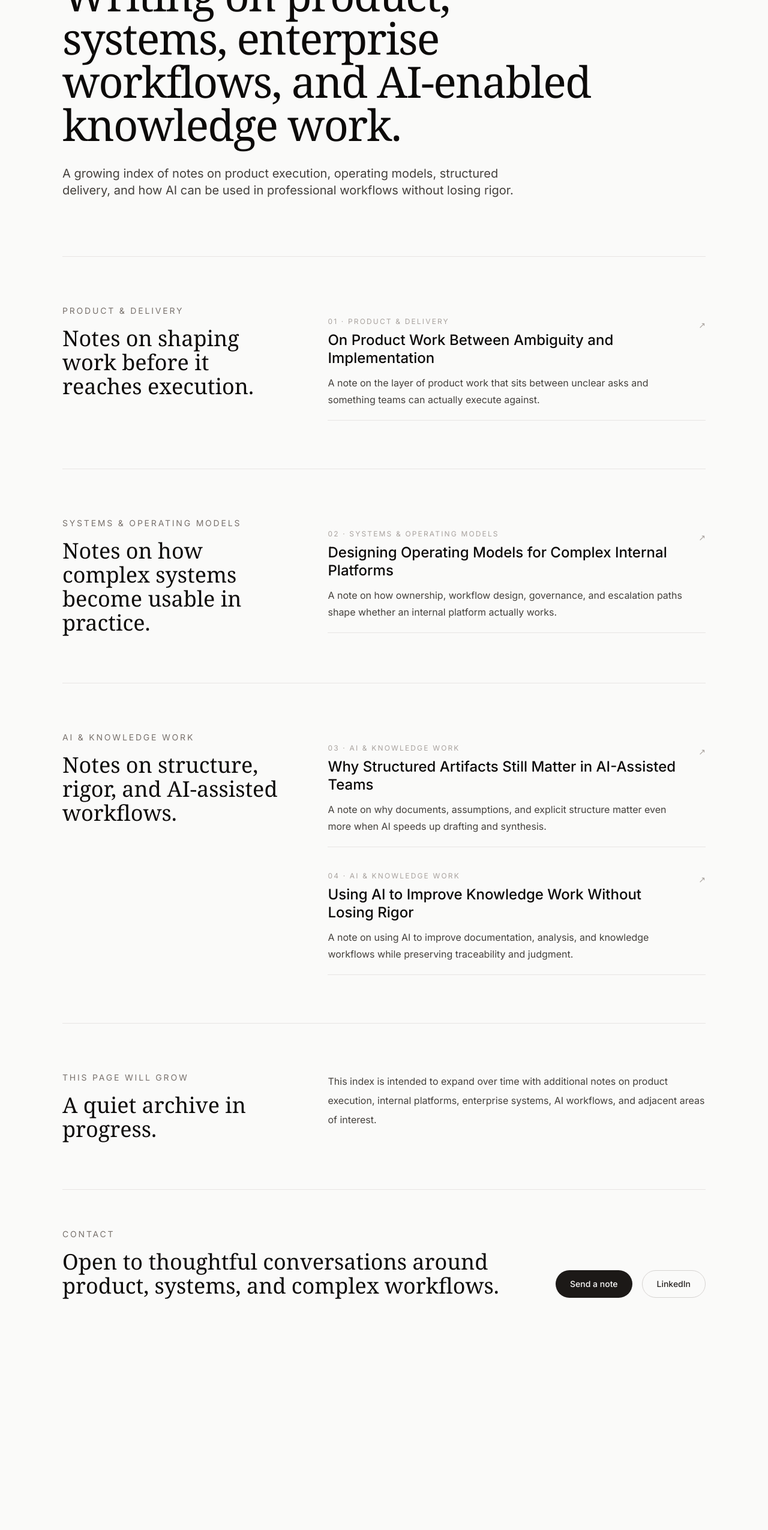
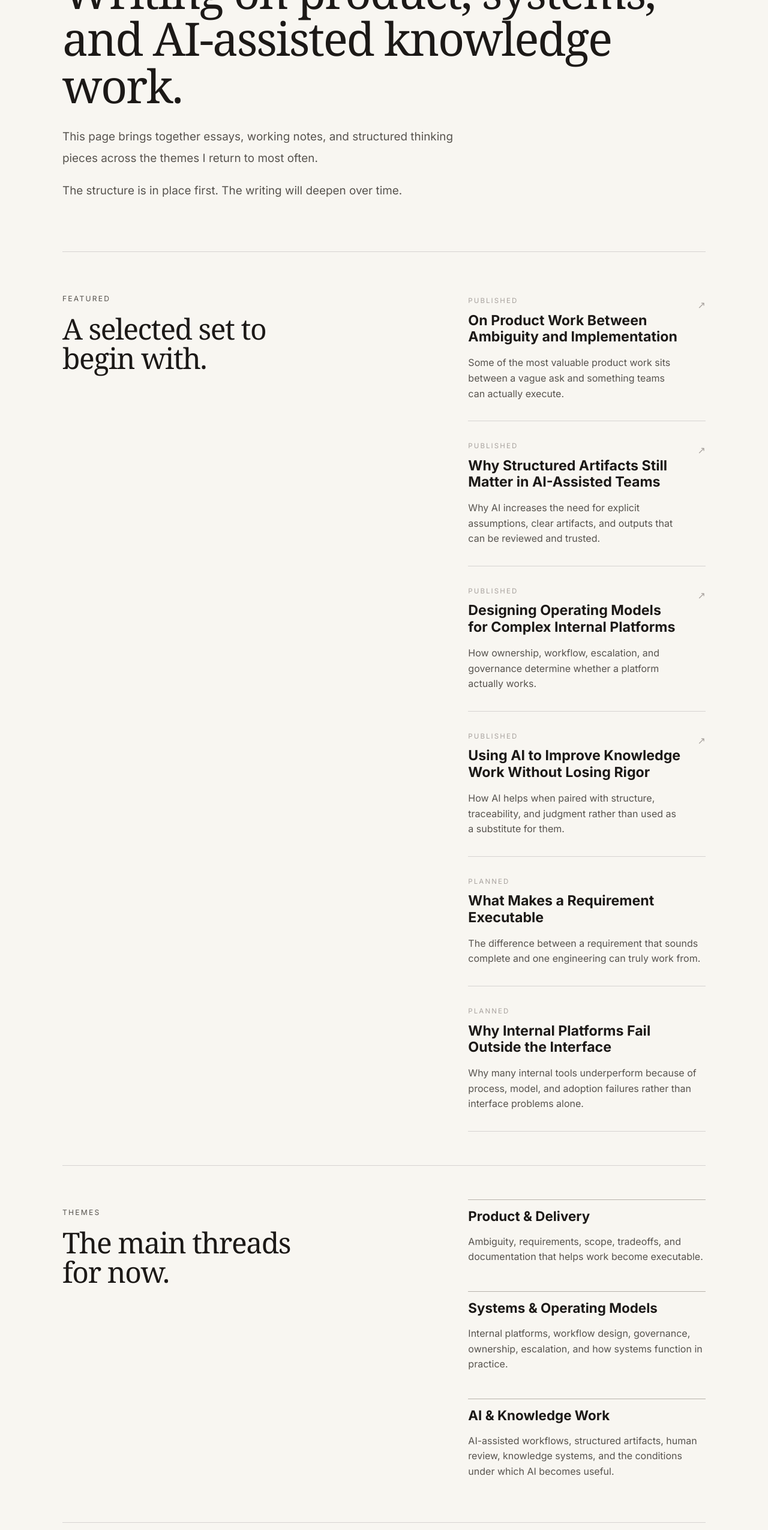
Before and after one commit to adityasingh95/aditya-singh, a plain HTML site: page notes.html in a window 1280 px wide. Shown: the part 250-2800 px from the top of the page at 60% size. Before the commit the page ends 2477 px from the top, so only its background shows below. Drawn offline with nearby package versions, Linux system fonts and the light colour scheme; a script that the page names is missing.

Commit message:
Expand notes index with roadmap structure

```diff
--- a/notes.html
+++ b/notes.html
@@ -6,7 +6,7 @@
     <title>Notes — Aditya Singh</title>
     <meta
       name="description"
-      content="Writing on product, systems, enterprise workflows, and AI-enabled knowledge work by Aditya Singh."
+      content="Notes by Aditya Singh on product, systems, operating models, and AI-assisted knowledge work."
     />
     <link rel="preconnect" href="https://fonts.googleapis.com" />
     <link rel="preconnect" href="https://fonts.gstatic.com" crossorigin />
@@ -14,149 +14,264 @@
       href="https://fonts.googleapis.com/css2?family=Inter:wght@400;500;600;700&display=swap"
       rel="stylesheet"
     />
-    <script src="https://cdn.tailwindcss.com"></script>
-    <script>
-      tailwind.config = {
-        theme: {
-          extend: {
-            fontFamily: {
-              sans: ['Inter', 'ui-sans-serif', 'system-ui', 'sans-serif'],
-            },
-          },
-        },
-      };
-    </script>
+    <link rel="stylesheet" href="styles.css" />
     <script async src="https://tally.so/widgets/embed.js"></script>
   </head>
-  <body class="min-h-screen bg-stone-50 text-stone-900 font-sans">
-    <div class="mx-auto max-w-6xl px-6 sm:px-10">
-      <header class="flex items-center justify-between border-b border-stone-200 py-6">
-        <a href="index.html" class="text-base font-medium uppercase tracking-[0.14em] text-stone-700 transition hover:text-stone-950">Aditya Singh</a>
-        <nav class="hidden gap-8 text-sm text-stone-600 md:flex">
-          <a href="index.html#work" class="transition hover:text-stone-900">Workstreams</a>
-          <a href="notes.html" class="text-stone-950">Notes</a>
-          <a href="background.html" class="transition hover:text-stone-900">Background</a>
-          <a href="index.html#contact" class="transition hover:text-stone-900">Contact</a>
+  <body>
+    <div class="page-shell">
+      <header class="site-header" style="border-bottom: 1px solid var(--line);">
+        <a href="index.html" class="brand">Aditya Singh</a>
+        <nav class="site-nav">
+          <a href="index.html#work">Workstreams</a>
+          <a href="notes.html" style="color: var(--text);">Notes</a>
+          <a href="background.html">Background</a>
+          <a href="#contact">Contact</a>
         </nav>
       </header>
 
       <main>
-        <section class="py-20 md:py-24">
-          <p class="text-sm uppercase tracking-[0.2em] text-stone-500">Notes</p>
-          <h1 class="mt-4 max-w-4xl font-serif text-5xl leading-[1.02] tracking-tight text-stone-950 sm:text-6xl lg:text-7xl">
-            Writing on product, systems, enterprise workflows, and AI-enabled knowledge work.
-          </h1>
-          <p class="mt-8 max-w-3xl text-lg leading-8 text-stone-700 sm:text-xl">
-            A growing index of notes on product execution, operating models, structured delivery, and how AI can be used in professional workflows without losing rigor.
+        <section class="section" style="padding-top: 72px; padding-bottom: 64px;">
+          <p class="eyebrow">Notes</p>
+          <h1>Writing on product, systems, and AI-assisted knowledge work.</h1>
+          <div class="intro">
+            <p>
+              This page brings together essays, working notes, and structured thinking pieces across the themes I return to most often.
             </p>
+            <p>
+              The structure is in place first. The writing will deepen over time.
+            </p>
+          </div>
         </section>
 
-        <section class="border-t border-stone-200 py-16 md:py-20">
-          <div class="grid gap-10 md:grid-cols-[0.78fr_1.22fr]">
+        <section class="section section-divider">
+          <div class="two-column">
             <div>
-              <p class="text-sm uppercase tracking-[0.2em] text-stone-500">Product &amp; Delivery</p>
-              <h2 class="mt-4 max-w-sm font-serif text-3xl leading-tight text-stone-950 sm:text-4xl">
-                Notes on shaping work before it reaches execution.
-              </h2>
+              <p class="eyebrow">Featured</p>
+              <h2>A selected set to begin with.</h2>
             </div>
-            <div class="space-y-5">
-              <a href="notes/product-work-between-ambiguity-and-implementation.html" class="group block border-b border-stone-200 py-5 transition hover:border-stone-400">
-                <div class="flex items-start justify-between gap-6">
+            <div class="notes-list">
+              <a href="notes/product-work-between-ambiguity-and-implementation.html" class="note-link">
                 <div>
-                    <div class="text-xs uppercase tracking-[0.18em] text-stone-400">01 · Product &amp; Delivery</div>
-                    <div class="mt-2 text-2xl font-medium leading-tight text-stone-950 transition group-hover:text-stone-700">On Product Work Between Ambiguity and Implementation</div>
-                    <p class="mt-3 max-w-2xl text-base leading-7 text-stone-700">A note on the layer of product work that sits between unclear asks and something teams can actually execute against.</p>
+                  <div class="note-number">Published</div>
+                  <h3>On Product Work Between Ambiguity and Implementation</h3>
+                  <p>Some of the most valuable product work sits between a vague ask and something teams can actually execute.</p>
                 </div>
-                  <div class="mt-1 text-sm text-stone-400 transition group-hover:translate-x-1">↗</div>
+                <span>↗</span>
+              </a>
+              <a href="notes/why-structured-artifacts-still-matter.html" class="note-link">
+                <div>
+                  <div class="note-number">Published</div>
+                  <h3>Why Structured Artifacts Still Matter in AI-Assisted Teams</h3>
+                  <p>Why AI increases the need for explicit assumptions, clear artifacts, and outputs that can be reviewed and trusted.</p>
                 </div>
+                <span>↗</span>
               </a>
+              <a href="notes/designing-operating-models-for-complex-internal-platforms.html" class="note-link">
+                <div>
+                  <div class="note-number">Published</div>
+                  <h3>Designing Operating Models for Complex Internal Platforms</h3>
+                  <p>How ownership, workflow, escalation, and governance determine whether a platform actually works.</p>
+                </div>
+                <span>↗</span>
+              </a>
+              <a href="notes/using-ai-to-improve-knowledge-work-without-losing-rigor.html" class="note-link">
+                <div>
+                  <div class="note-number">Published</div>
+                  <h3>Using AI to Improve Knowledge Work Without Losing Rigor</h3>
+                  <p>How AI helps when paired with structure, traceability, and judgment rather than used as a substitute for them.</p>
+                </div>
+                <span>↗</span>
+              </a>
+              <div class="note-link">
+                <div>
+                  <div class="note-number">Planned</div>
+                  <h3>What Makes a Requirement Executable</h3>
+                  <p>The difference between a requirement that sounds complete and one engineering can truly work from.</p>
+                </div>
+              </div>
+              <div class="note-link">
+                <div>
+                  <div class="note-number">Planned</div>
+                  <h3>Why Internal Platforms Fail Outside the Interface</h3>
+                  <p>Why many internal tools underperform because of process, model, and adoption failures rather than interface problems alone.</p>
+                </div>
+              </div>
             </div>
           </div>
         </section>
 
-        <section class="border-t border-stone-200 py-16 md:py-20">
-          <div class="grid gap-10 md:grid-cols-[0.78fr_1.22fr]">
+        <section class="section section-divider">
+          <div class="two-column">
             <div>
-              <p class="text-sm uppercase tracking-[0.2em] text-stone-500">Systems &amp; Operating Models</p>
-              <h2 class="mt-4 max-w-sm font-serif text-3xl leading-tight text-stone-950 sm:text-4xl">
-                Notes on how complex systems become usable in practice.
-              </h2>
+              <p class="eyebrow">Themes</p>
+              <h2>The main threads for now.</h2>
             </div>
-            <div class="space-y-5">
-              <a href="notes/designing-operating-models-for-complex-internal-platforms.html" class="group block border-b border-stone-200 py-5 transition hover:border-stone-400">
-                <div class="flex items-start justify-between gap-6">
-                  <div>
-                    <div class="text-xs uppercase tracking-[0.18em] text-stone-400">02 · Systems &amp; Operating Models</div>
-                    <div class="mt-2 text-2xl font-medium leading-tight text-stone-950 transition group-hover:text-stone-700">Designing Operating Models for Complex Internal Platforms</div>
-                    <p class="mt-3 max-w-2xl text-base leading-7 text-stone-700">A note on how ownership, workflow design, governance, and escalation paths shape whether an internal platform actually works.</p>
+            <div class="card-grid" style="grid-template-columns: 1fr;">
+              <div class="lens-card">
+                <h3>Product &amp; Delivery</h3>
+                <p>Ambiguity, requirements, scope, tradeoffs, and documentation that helps work become executable.</p>
               </div>
-                  <div class="mt-1 text-sm text-stone-400 transition group-hover:translate-x-1">↗</div>
+              <div class="lens-card">
+                <h3>Systems &amp; Operating Models</h3>
+                <p>Internal platforms, workflow design, governance, ownership, escalation, and how systems function in practice.</p>
               </div>
-              </a>
+              <div class="lens-card">
+                <h3>AI &amp; Knowledge Work</h3>
+                <p>AI-assisted workflows, structured artifacts, human review, knowledge systems, and the conditions under which AI becomes useful.</p>
+              </div>
             </div>
           </div>
         </section>
 
-        <section class="border-t border-stone-200 py-16 md:py-20">
-          <div class="grid gap-10 md:grid-cols-[0.78fr_1.22fr]">
+        <section class="section section-divider">
+          <div class="two-column">
             <div>
-              <p class="text-sm uppercase tracking-[0.2em] text-stone-500">AI &amp; Knowledge Work</p>
-              <h2 class="mt-4 max-w-sm font-serif text-3xl leading-tight text-stone-950 sm:text-4xl">
-                Notes on structure, rigor, and AI-assisted workflows.
-              </h2>
+              <p class="eyebrow">Product &amp; Delivery</p>
+              <h2>Shaping work before implementation.</h2>
             </div>
-            <div class="space-y-5">
-              <a href="notes/why-structured-artifacts-still-matter.html" class="group block border-b border-stone-200 py-5 transition hover:border-stone-400">
-                <div class="flex items-start justify-between gap-6">
+            <div class="notes-list">
+              <a href="notes/product-work-between-ambiguity-and-implementation.html" class="note-link">
                 <div>
-                    <div class="text-xs uppercase tracking-[0.18em] text-stone-400">03 · AI &amp; Knowledge Work</div>
-                    <div class="mt-2 text-2xl font-medium leading-tight text-stone-950 transition group-hover:text-stone-700">Why Structured Artifacts Still Matter in AI-Assisted Teams</div>
-                    <p class="mt-3 max-w-2xl text-base leading-7 text-stone-700">A note on why documents, assumptions, and explicit structure matter even more when AI speeds up drafting and synthesis.</p>
+                  <div class="note-number">Published</div>
+                  <h3>On Product Work Between Ambiguity and Implementation</h3>
+                  <p>Where product value often sits between unclear asks, evolving constraints, and the need to create something teams can move forward with.</p>
                 </div>
-                  <div class="mt-1 text-sm text-stone-400 transition group-hover:translate-x-1">↗</div>
+                <span>↗</span>
+              </a>
+              <div class="note-link">
+                <div>
+                  <div class="note-number">Planned</div>
+                  <h3>What Makes a Requirement Executable</h3>
+                  <p>The difference between a requirement that appears complete and one that gives engineering enough clarity to implement, question, estimate, and test.</p>
                 </div>
-              </a>
-
-              <a href="notes/using-ai-to-improve-knowledge-work-without-losing-rigor.html" class="group block border-b border-stone-200 py-5 transition hover:border-stone-400">
-                <div class="flex items-start justify-between gap-6">
+              </div>
+              <div class="note-link">
                 <div>
-                    <div class="text-xs uppercase tracking-[0.18em] text-stone-400">04 · AI &amp; Knowledge Work</div>
-                    <div class="mt-2 text-2xl font-medium leading-tight text-stone-950 transition group-hover:text-stone-700">Using AI to Improve Knowledge Work Without Losing Rigor</div>
-                    <p class="mt-3 max-w-2xl text-base leading-7 text-stone-700">A note on using AI to improve documentation, analysis, and knowledge workflows while preserving traceability and judgment.</p>
+                  <div class="note-number">Planned</div>
+                  <h3>MVP Thinking Without Losing Implementation Realism</h3>
+                  <p>How to reduce scope deliberately without pretending edge cases, constraints, and delivery realities do not exist.</p>
                 </div>
-                  <div class="mt-1 text-sm text-stone-400 transition group-hover:translate-x-1">↗</div>
               </div>
-              </a>
+              <div class="note-link">
+                <div>
+                  <div class="note-number">Planned</div>
+                  <h3>Why Product Work Is Often Translation Work</h3>
+                  <p>Product work often means translating between business intent, implementation detail, client context, and delivery constraints without flattening any of them.</p>
+                </div>
+              </div>
+              <div class="note-link">
+                <div>
+                  <div class="note-number">Planned</div>
+                  <h3>Documentation Should Reduce Ambiguity, Not Just Record It</h3>
+                  <p>Why documents are most useful when they sharpen decisions and support execution rather than merely restate what was said.</p>
+                </div>
+              </div>
             </div>
           </div>
         </section>
 
-        <section class="border-t border-stone-200 py-16 md:py-20">
-          <div class="grid gap-10 md:grid-cols-[0.78fr_1.22fr]">
+        <section class="section section-divider">
+          <div class="two-column">
             <div>
-              <p class="text-sm uppercase tracking-[0.2em] text-stone-500">This page will grow</p>
-              <h2 class="mt-4 max-w-sm font-serif text-3xl leading-tight text-stone-950 sm:text-4xl">
-                A quiet archive in progress.
-              </h2>
+              <p class="eyebrow">Systems &amp; Operating Models</p>
+              <h2>The structures around the system matter too.</h2>
             </div>
+            <div class="notes-list">
+              <a href="notes/designing-operating-models-for-complex-internal-platforms.html" class="note-link">
                 <div>
-              <p class="max-w-2xl text-base leading-8 text-stone-700">
-                This index is intended to expand over time with additional notes on product execution, internal platforms, enterprise systems, AI workflows, and adjacent areas of interest.
-              </p>
+                  <div class="note-number">Published</div>
+                  <h3>Designing Operating Models for Complex Internal Platforms</h3>
+                  <p>How ownership, workflow, escalation, and governance determine whether a platform actually works.</p>
+                </div>
+                <span>↗</span>
+              </a>
+              <div class="note-link">
+                <div>
+                  <div class="note-number">Planned</div>
+                  <h3>Why Internal Platforms Fail Outside the Interface</h3>
+                  <p>A note on why many internal systems struggle because of process, model, and adoption gaps rather than interface quality alone.</p>
+                </div>
+              </div>
+              <div class="note-link">
+                <div>
+                  <div class="note-number">Planned</div>
+                  <h3>Workflow Clarity Is a Product Problem</h3>
+                  <p>Why unclear handoffs, vague ownership, and invisible states often create more friction than missing features.</p>
+                </div>
+              </div>
+              <div class="note-link">
+                <div>
+                  <div class="note-number">Planned</div>
+                  <h3>When Complexity Belongs in the System and When It Belongs in Process</h3>
+                  <p>A practical way to think about whether complexity should be encoded into software or handled operationally.</p>
+                </div>
+              </div>
+              <div class="note-link">
+                <div>
+                  <div class="note-number">Planned</div>
+                  <h3>Ownership, Escalation, and the Hidden Shape of Enterprise Systems</h3>
+                  <p>The structures around a system often matter as much as the system itself.</p>
+                </div>
+              </div>
+            </div>
+          </div>
+        </section>
+
+        <section class="section section-divider">
+          <div class="two-column">
+            <div>
+              <p class="eyebrow">AI &amp; Knowledge Work</p>
+              <h2>Where AI becomes useful in serious work.</h2>
+            </div>
+            <div class="notes-list">
+              <a href="notes/why-structured-artifacts-still-matter.html" class="note-link">
+                <div>
+                  <div class="note-number">Published</div>
+                  <h3>Why Structured Artifacts Still Matter in AI-Assisted Teams</h3>
+                  <p>Why AI increases the need for explicit assumptions, clear artifacts, and outputs that can be reviewed and trusted.</p>
+                </div>
+                <span>↗</span>
+              </a>
+              <a href="notes/using-ai-to-improve-knowledge-work-without-losing-rigor.html" class="note-link">
+                <div>
+                  <div class="note-number">Published</div>
+                  <h3>Using AI to Improve Knowledge Work Without Losing Rigor</h3>
+                  <p>How AI helps when paired with structure, traceability, and judgment.</p>
+                </div>
+                <span>↗</span>
+              </a>
+              <div class="note-link">
+                <div>
+                  <div class="note-number">Planned</div>
+                  <h3>AI Is Useful When the Workflow Is Shaped First</h3>
+                  <p>Why better AI outcomes usually come from better workflow design, boundaries, and inputs rather than prompting alone.</p>
+                </div>
+              </div>
+              <div class="note-link">
+                <div>
+                  <div class="note-number">Planned</div>
+                  <h3>Human Review Is Not the Opposite of AI Leverage</h3>
+                  <p>Why review, verification, and judgment make AI more useful rather than less.</p>
+                </div>
+              </div>
+              <div class="note-link">
+                <div>
+                  <div class="note-number">Planned</div>
+                  <h3>Knowledge Systems Need Structure Before Search</h3>
+                  <p>Why search, retrieval, and AI outputs improve when the underlying knowledge already has shape.</p>
+                </div>
+              </div>
             </div>
           </div>
         </section>
       </main>
 
-      <footer class="border-t border-stone-200 py-16">
-        <div class="grid gap-6 md:grid-cols-[1fr_auto] md:items-end">
+      <footer id="contact" class="site-footer" style="border-top: 1px solid var(--line); margin-top: 12px; padding-top: 52px;">
         <div>
-            <p class="text-sm uppercase tracking-[0.2em] text-stone-500">Contact</p>
-            <h2 class="mt-4 font-serif text-3xl leading-tight text-stone-950 sm:text-4xl">
-              Open to thoughtful conversations around product, systems, and complex workflows.
-            </h2>
+          <p class="eyebrow">Contact</p>
+          <h2>Open to thoughtful conversations around product, systems, and complex workflows.</h2>
         </div>
-          <div class="flex flex-wrap gap-4">
+        <div class="actions">
           <button
             type="button"
             data-tally-open="J9DOY4"
@@ -164,7 +279,7 @@
             data-tally-width="500"
             data-tally-emoji-text="👋"
             data-tally-emoji-animation="wave"
-              class="rounded-full bg-stone-900 px-6 py-3 text-sm font-medium text-stone-50 transition hover:bg-stone-700"
+            class="button button-primary"
           >
             Send a note
           </button>
@@ -172,11 +287,10 @@
             href="https://linkedin.com/in/adityasingh95"
             target="_blank"
             rel="noreferrer"
-              class="rounded-full border border-stone-300 px-6 py-3 text-sm font-medium text-stone-800 transition hover:border-stone-900 hover:text-stone-950"
+            class="button button-secondary"
           >
             LinkedIn
           </a>
-          </div>
         </div>
       </footer>
     </div>
```
Also changed, not shown: 1 other file. Lines whose indentation alone changed are shown as unchanged.
